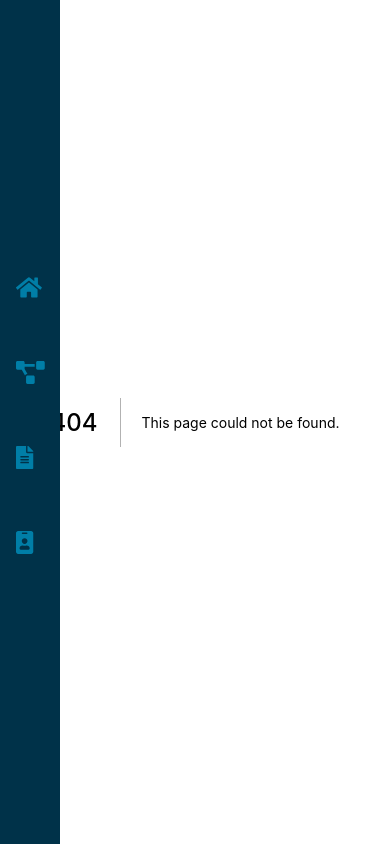
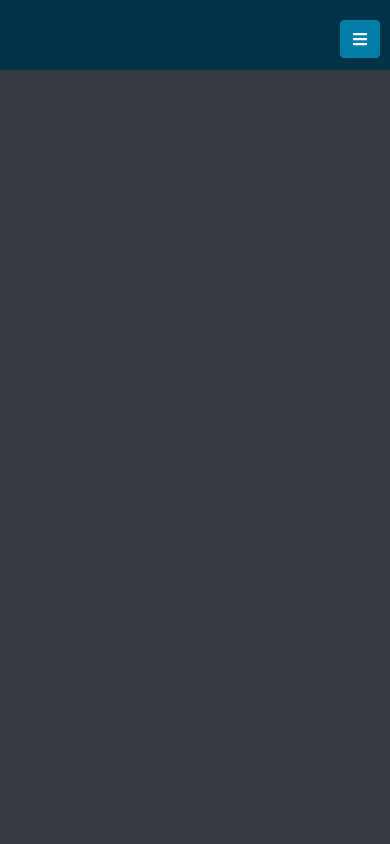
Before and after one commit to 8connor/jamesHoovenPortfolio, a Next.js app: page /Components/MobileNav in a window 390 px wide. Before the commit this address had no page. Built offline with nearby package versions, Linux system fonts and the light colour scheme.

Commit message:
Created a mobile nav bar.

```diff
--- a/package.json
+++ b/package.json
@@ -14,6 +14,7 @@
     "bootstrap": "^4.5.3",
     "next": "10.0.3",
     "node-sass": "^5.0.0",
+    "nprogress": "^0.2.0",
     "react": "17.0.1",
     "react-bootstrap": "^1.4.0",
     "react-dom": "17.0.1"
--- a/pages/Components/InfoSection/InfoSection.module.css
+++ b/pages/Components/InfoSection/InfoSection.module.css
@@ -1,4 +1,4 @@
-#cog{
+.cog{
     animation-name: rotate;
     animation-duration: 5s;
     animation-iteration-count: infinite;
--- a/pages/Components/InfoSection/index.js
+++ b/pages/Components/InfoSection/index.js
@@ -14,7 +14,7 @@ function InfoCon() {
     }
 
     return (
-        <div>
+        <>
             <Container id="Home">
                 <Row style={config}>
                     <Col sm={{ span: 10, offset: 0 }} md={{ span: 10, offset: 0 }} lg={{ span: 10, offset: 0 }}>
@@ -29,11 +29,11 @@ function InfoCon() {
                         </p>
                     </Col>
                     <Col sm={{ span: 2, offset: 0 }} md={{ span: 2, offset: 0 }} lg={{ span: 2, offset: 0 }}>
-                        <FontAwesomeIcon size={"5x"} icon={faCog} className={`${styles.cog} text-primary`} id="cog" />
+                        <FontAwesomeIcon size={"5x"} icon={faCog} className={`${styles.cog} text-primary`} />
                     </Col>
                 </Row>
             </Container>
-        </div >
+        </>
     )
 }
 
--- a/pages/Components/Loader/index.js
+++ b/pages/Components/Loader/index.js
@@ -1,42 +1,22 @@
-import React, { useEffect, useState } from "react";
-import { useRouter } from "next/router";
+import React from "react";
 import Container from "react-bootstrap/Container";
 import Row from "react-bootstrap/Row"
 
-function Loader() {
-    console.log("rendered");
-
-    const [loading, setLoading] = useState(false);
-
-    const router = useRouter();
-
-    const handleStart = () => {
-        setLoading(true)
-        console.log("start")
-    }
-
-    const handleEnd = () => {
-        setLoading(false);
-        console.log("end")
-    }
-
-    useEffect(() => {
-        router.events.on("routeChangeStart", handleStart());
-        router.events.on("routeChangeComplete", handleEnd());
-    }, [])
-
-
+function Loader(props) {
     const config = {
         padding: "200px",
         backgroundColor: "white"
     }
 
     return (
-        <Container>
+
+        props.isloading ? <Container>
             <Row className="justify-content-center">
-                {loading && <h1 style={config}>LOADING</h1>}
+                <h1 style={config}>LOADING</h1>
             </Row>
-        </Container>
+        </Container> : null
+
+
     )
 }
 
--- /dev/null
+++ b/pages/Components/MobileNav/MobileNav.module.css
@@ -0,0 +1,34 @@
+.mobileNav {
+  visibility: hidden;
+}
+
+@media only screen and (max-width: 600px) {
+  .mobileNav {
+    visibility: visible;
+    height: 70px;
+    width: 100%;
+    position: fixed;
+    z-index: 2;
+    top: 0;
+    left: 0;
+    overflow-x: hidden;
+    padding-top: 20px;
+  }
+
+  .mobileNav button {
+    margin-right: 10px;
+    float: right;
+  }
+
+  .navList {
+    visibility: visible;
+    height: 150px;
+    width: 100%;
+    position: fixed;
+    z-index: 2;
+    top: 70px;
+    left: 0;
+    overflow-x: hidden;
+    padding-top: 20px;
+  }
+}
--- /dev/null
+++ b/pages/Components/MobileNav/index.js
@@ -0,0 +1,45 @@
+import React, {useState} from "react";
+import Styles from "./MobileNav.module.css";
+import Button from "react-bootstrap/Button";
+import { FontAwesomeIcon } from "@fortawesome/react-fontawesome";
+import { faBars } from "@fortawesome/free-solid-svg-icons"
+
+function MobileNav() {
+    const [show, setShow] = useState(false);
+
+    const handleShow = () => {
+        if (show) setShow(false);
+        if (!show) setShow(true);
+    }
+
+    return (
+        <>
+            <div className={`${Styles.mobileNav} bg-dark`}>
+                <Button type="button" onClick={() => handleShow()}>
+                    <FontAwesomeIcon icon={faBars} />
+                </Button>
+            </div>
+            {
+                show ? <div className={`${Styles.navList} bg-dark`} id="navList">
+                    <ul>
+                        <li>
+                            <a href="/">Home</a>
+                        </li>
+                        <li>
+                            <a href="/projects">Projects</a>
+                        </li>
+                        <li>
+                            <a href="/resume">Resume</a>
+                        </li>
+                        <li>
+                            <a href="/contact">Contact me</a>
+                        </li>
+                    </ul>
+                </div> : null
+            }
+
+        </>
+    )
+}
+
+export default MobileNav;
--- /dev/null
+++ b/pages/Components/SideBar/SideBar.module.css
@@ -0,0 +1,32 @@
+.sideBar {
+  height: 100%;
+  width: 60px;
+  position: fixed;
+  z-index: 2;
+  top: 0;
+  left: 0;
+  overflow-x: hidden;
+  padding-top: 20px;
+}
+
+.iconCon {
+  margin-top: 250px;
+}
+
+.sideBar a {
+  padding: 6px 8px 6px 16px;
+  text-decoration: none;
+  font-size: 23px;
+  display: block;
+  line-height: 0.5;
+  margin-top: 50px;
+}
+
+@media only screen and (max-width: 600px) {
+  .sideBar {
+    visibility: hidden;
+  }
+
+  .mobileSidebar {
+  }
+}
--- a/pages/Components/SideBar/index.js
+++ b/pages/Components/SideBar/index.js
@@ -1,17 +1,21 @@
 import React from "react";
 import { FontAwesomeIcon } from '@fortawesome/react-fontawesome';
 import { faIdBadge, faFileAlt, faProjectDiagram, faHome } from '@fortawesome/free-solid-svg-icons';
+import styles from "./SideBar.module.css";
+
+// className={window.location.pathname === "/" ? `text-danger` : ""}
 
 function SideBar() {
     return (
-        <div className={`sideBar bg-dark`}>
-            <div className={`iconCon`}>
+        <div className={`${styles.sideBar} bg-dark`}>
+            <div className={`${styles.iconCon}`}>
                 <a href="/">
-                    <FontAwesomeIcon icon={faHome} />
+                    <FontAwesomeIcon icon={faHome}  />
                 </a>
                 <a href="/projects">
                     <FontAwesomeIcon icon={faProjectDiagram} />
                 </a>
+
                 <a href="/resume">
                     <FontAwesomeIcon icon={faFileAlt} />
                 </a>
--- a/pages/_app.js
+++ b/pages/_app.js
@@ -1,17 +1,31 @@
+import React, { useState, useEffect } from "react";
+import { useRouter } from "next/router";
 import SideBar from "./Components/SideBar";
-import React from "react"
-import Loader from "./Components/Loader";
-import "../styles/global.scss"
+import NProgress from "nprogress";
+import "../node_modules/nprogress/nprogress.css"
+import "../styles/global.scss";
+import MobileNav from "./Components/MobileNav";
 
 function MyApp({ Component, pageProps }) {
+  NProgress.configure({ showSpinner: false });
+
+  const router = useRouter();
+
+  useEffect(() => {
+    router.events.on("routeChangeStart", NProgress.start());
+    router.events.on("routeChangeComplete", NProgress.done());
+    router.events.on("routeChangeError", NProgress.done());
+
+  }, [])
 
   return (
     <>
-      <Loader />
+      <MobileNav />
       <SideBar />
       <Component {...pageProps} />
     </>
   )
+
 }
 
 export default MyApp
--- a/styles/global.scss
+++ b/styles/global.scss
@@ -13,27 +13,3 @@ $theme-colors: (
 body {
   background-color: $dark;
 }
-
-.sideBar {
-  height: 100%;
-  width: 60px;
-  position: fixed;
-  z-index: 1;
-  top: 0;
-  left: 0;
-  overflow-x: hidden;
-  padding-top: 20px;
-}
-
-.iconCon {
-  margin-top: 250px;
-}
-
-.sideBar a {
-  padding: 6px 8px 6px 16px;
-  text-decoration: none;
-  font-size: 23px;
-  display: block;
-  line-height: 0.5;
-  margin-top: 50px;
-}
```
Also changed, not shown: pages/api/hello.js (line endings or trailing spaces), 1 other file (tests, documents, lock files or other folders).
